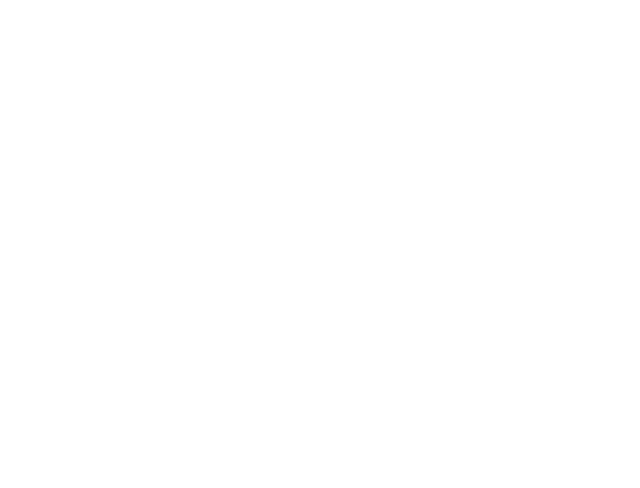
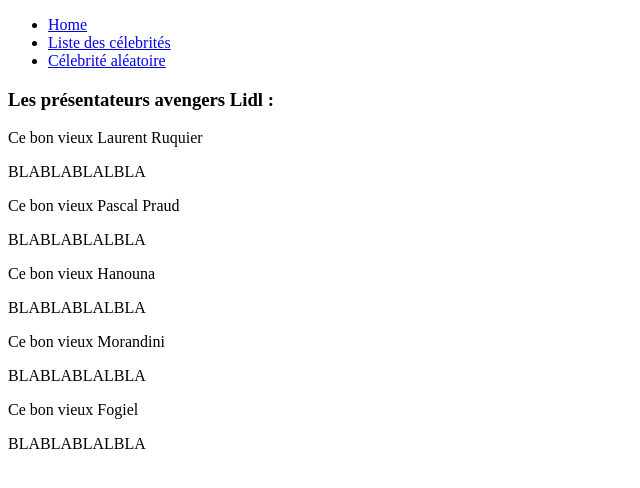
Before and after one commit to davidroberto/worst-celebrities, a React (Create React App) app: page /speakers in a window 1280 px wide. Before the commit this address had no page. Shown: the top 488 px of the page, without its empty margins (0-640 px from the left). Built offline with nearby package versions, Linux system fonts and the light colour scheme.

Commit message:
useState

```diff
--- a/src/App.js
+++ b/src/App.js
@@ -3,6 +3,8 @@
 import CelebritiesPage from "./page/CelebritiesPage";
 import CelebrityDetailPage from "./page/CelebrityDetailPage";
 import RandomCelebrityPage from "./page/RandomCelebrityPage";
+import TvSpeakersPage from "./page/TvSpeakersPage";
+import CopyrightPage from "./page/CopyrightPage";
 
 function App() {
   return (
@@ -12,6 +14,8 @@
         <Route path="/celebrities" element={<CelebritiesPage />} />
         <Route path="/celebrity/:id" element={<CelebrityDetailPage />} />
         <Route path="/celebrities/random" element={<RandomCelebrityPage />} />
+        <Route path="/speakers" element={<TvSpeakersPage />} />
+        <Route path="/copyright" element={<CopyrightPage />} />
       </Routes>
     </BrowserRouter>
   );
--- /dev/null
+++ b/src/component/SpeakerCard.jsx
@@ -0,0 +1,10 @@
+function SpeakerCard({ speakerName }) {
+  return (
+    <article>
+      <p>Ce bon vieux {speakerName}</p>
+      <p>BLABLABLALBLA</p>
+    </article>
+  );
+}
+
+export default SpeakerCard;
--- /dev/null
+++ b/src/page/CopyrightPage.jsx
@@ -0,0 +1,29 @@
+import { useState } from "react";
+
+function CopyrightPage() {
+  // useState permet de créer une variable dans une sorte de BDD
+  // pour composant
+  // il prend en parametre une valeur par défaut pour cette variable
+  // Au premier chargement du composant, il utilise la valeur par défaut
+  // mais aux chargements suivants, il utilisera la valeur issue de la "BDD" du composant
+  //use state retourne deux choses : la valeur de la variable displayText dans la "bdd du composant"
+  // et une fonction qui permet de modifier cette valeur et qui entraine un rechargeemnt du composant
+  const [displayText, setDisplayText] = useState(true);
+
+  const handleButtonClick = () => {
+    // au click, je modifie la valeur de displayText
+    // ce qui provoque un rechargement du composant
+    setDisplayText(!displayText);
+  };
+
+  return (
+    <main>
+      {/* j'utilise la valeur de displayText pour afficher ou non le texte */}
+      {displayText && <p>Bablablablalbalb</p>}
+
+      <button onClick={handleButtonClick}>Cacher le texte</button>
+    </main>
+  );
+}
+
+export default CopyrightPage;
--- /dev/null
+++ b/src/page/TvSpeakersPage.jsx
@@ -0,0 +1,21 @@
+import Header from "../component/Header";
+import SpeakerCard from "../component/SpeakerCard";
+
+function TvSpeakersPage() {
+  const shittyTvSpeakers = ["Laurent Ruquier", "Pascal Praud", "Hanouna", "Morandini", "Fogiel"];
+
+  return (
+    <>
+      <Header />
+
+      <main>
+        <h3>Les présentateurs avengers Lidl : </h3>
+        {shittyTvSpeakers.map((speaker) => {
+          return <SpeakerCard speakerName={speaker} />;
+        })}
+      </main>
+    </>
+  );
+}
+
+export default TvSpeakersPage;
```
